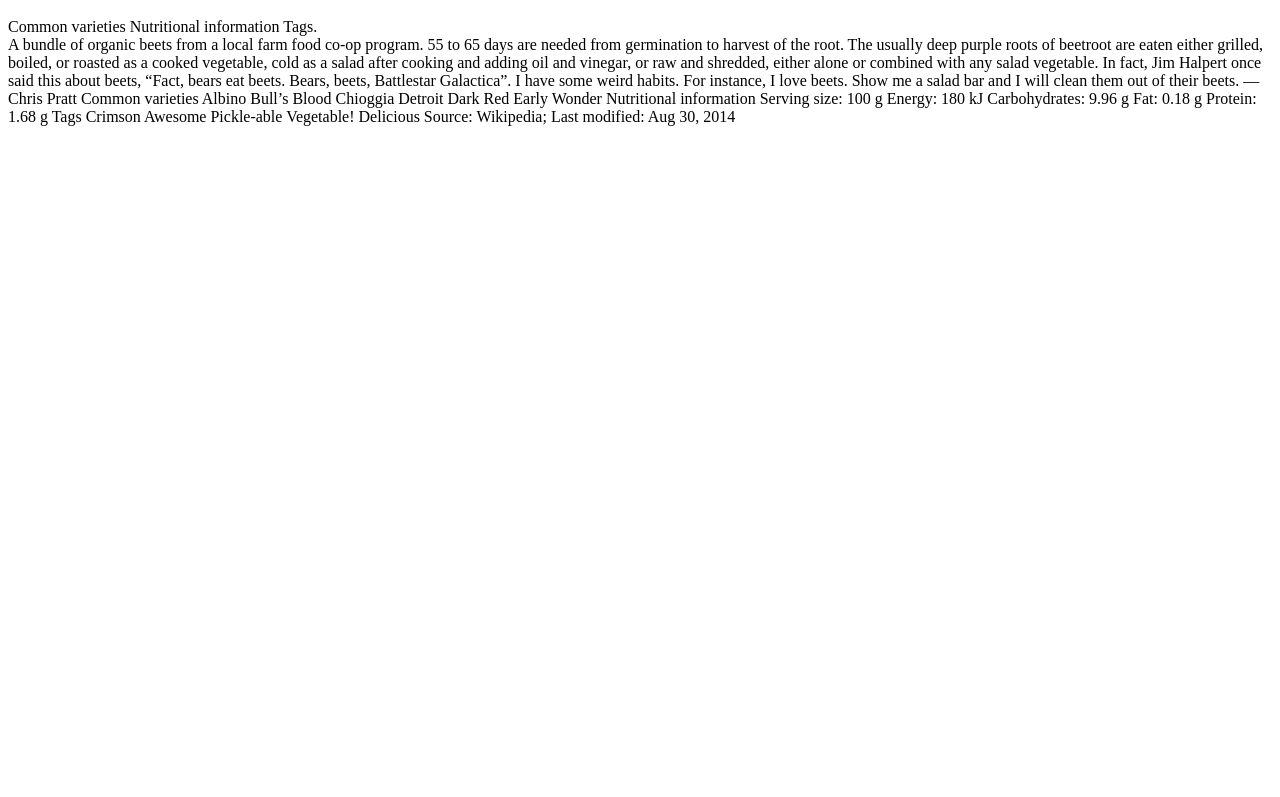
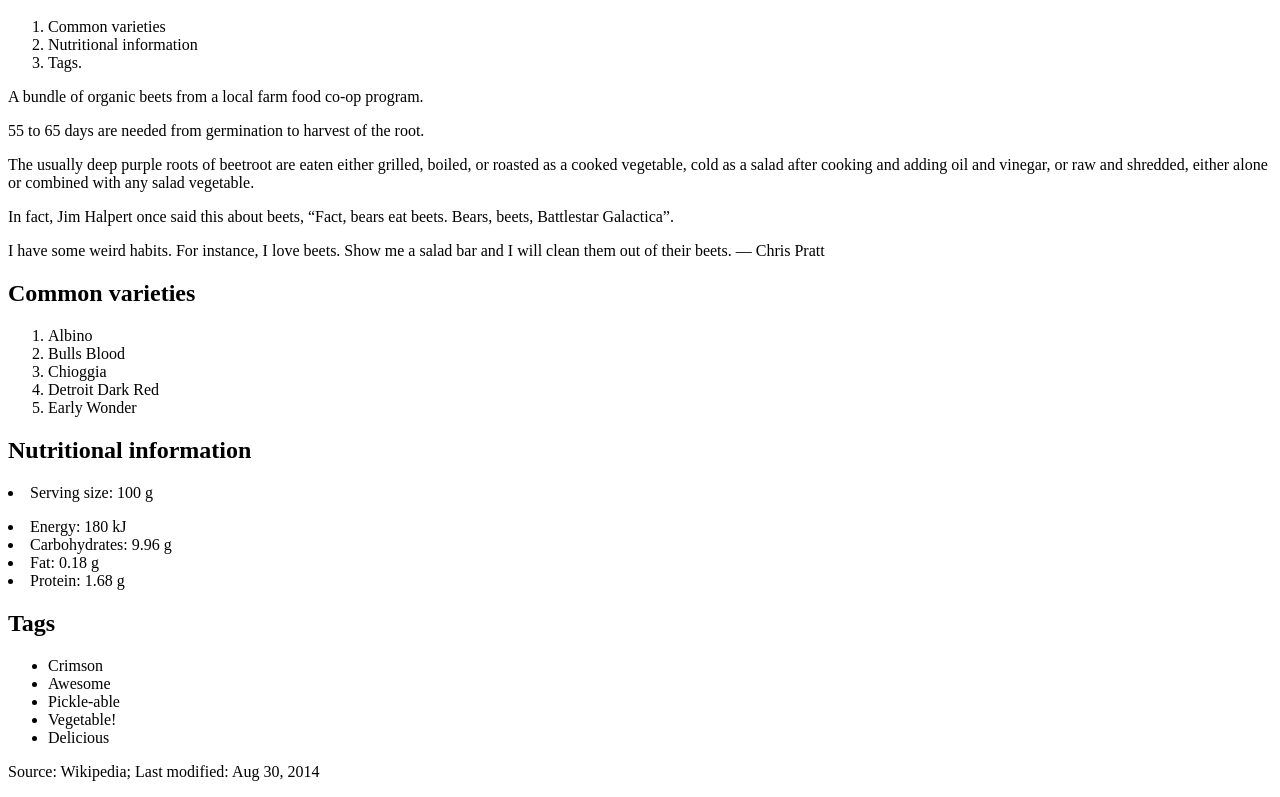
Before and after one commit to B2G7M/intro-to-html, a plain HTML site: page index.html in a window 1280 px wide. Shown: the part 48-845 px from the top of the page. Before the commit the page ends 800 px from the top, so only its background shows below. Drawn offline with Linux system fonts and the light colour scheme.

Commit message:
Completed most lists and headers
Completed most lists and headers
Everything but the dashes and quotes

```diff
--- a/index.html
+++ b/index.html
@@ -1,39 +1,57 @@
 <h1> Beetroot <i><b>(Beta vulgaris)</i></b> </h1>
 
+<ol><nav><a>
+	<li>Common varieties</li>
+	<li>Nutritional information</li>
+	<li>Tags.</li>
+</ol></a></nav>
 
-<nav><a>
-Common varieties
-Nutritional information
-Tags.
-</nav></a>
+<p>A bundle of organic beets from a local farm food co-op program.</p>
 
+<p>55 to 65 days are needed from germination to harvest of the root.</p>
 
-A bundle of organic beets from a local farm food co-op program.
-55 to 65 days are needed from germination to harvest of the root.
-The usually deep purple roots of beetroot are eaten either grilled, boiled, or roasted as a cooked
+<p>The usually deep purple roots of beetroot are eaten either grilled, boiled, or roasted as a cooked
 vegetable, cold as a salad after cooking and adding oil and vinegar, or raw and shredded, either
-alone or combined with any salad vegetable.
-In fact, Jim Halpert once said this about beets, “Fact, bears eat beets. Bears, beets, Battlestar
-Galactica”.
-I have some weird habits. For instance, I love beets. Show me a salad bar and I will clean them
+alone or combined with any salad vegetable.</p>
+
+<p>In fact, Jim Halpert once said this about beets, “Fact, bears eat beets. Bears, beets, Battlestar
+Galactica”.</p>
+
+<p>I have some weird habits. For instance, I love beets. Show me a salad bar and I will clean them
 out of their beets.
-— Chris Pratt
-Common varieties
-Albino
-Bull’s Blood
-Chioggia
-Detroit Dark Red
-Early Wonder
-Nutritional information
-Serving size: 100 g
-Energy: 180 kJ
-Carbohydrates: 9.96 g
-Fat: 0.18 g
-Protein: 1.68 g
-Tags
-Crimson
-Awesome
-Pickle-able
-Vegetable!
-Delicious
-Source: Wikipedia; Last modified: Aug 30, 2014
+— Chris Pratt</p>
+
+<h2>Common varieties</h2>
+
+<ol>
+	<li>Albino</li>
+	<li>Bulls Blood</li>
+	<li>Chioggia</li>
+	<li>Detroit Dark Red</li>
+	<li>Early Wonder</li>
+</ol>
+
+<h2>Nutritional information</h2>
+
+<dl>
+	<li>Serving size: 100 g</li>
+</dl>
+
+<dl>
+	<li>Energy: 180 kJ</li>
+	<li>Carbohydrates: 9.96 g</li>
+	<li>Fat: 0.18 g</li>
+	<li>Protein: 1.68 g</li>
+</dl>
+
+<h2>Tags</h2>
+
+<ul>
+	<li>Crimson</li>
+	<li>Awesome</li>
+	<li>Pickle-able</li>
+	<li>Vegetable!</li>
+	<li>Delicious</li>
+</ul>
+
+<p>Source: Wikipedia; Last modified: Aug 30, 2014</p>
```
